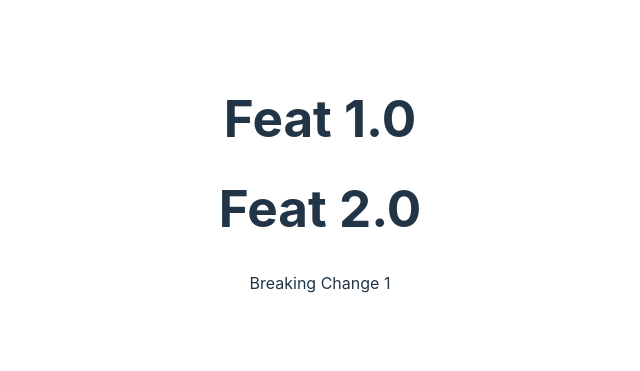
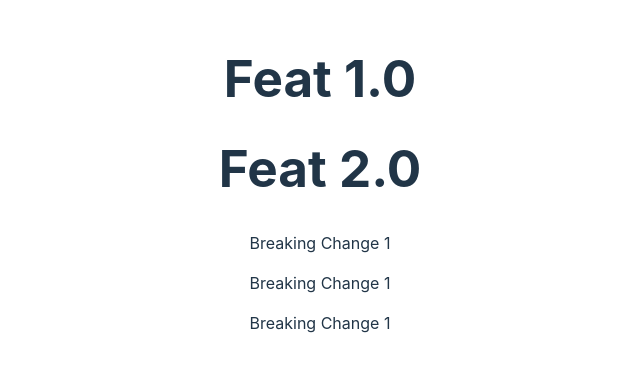
Before and after one commit to Calebosam/version-frontend, a React (Vite) app: page / in a window 1280 px wide. Shown: the part 217-588 px from the top of the page, without its empty margins (320-960 px from the left). Built offline with nearby package versions, Linux system fonts and the light colour scheme.

Commit message:
fix: added something

```diff
--- a/src/App.jsx
+++ b/src/App.jsx
@@ -7,6 +7,8 @@ function App() {
       <h1>Feat 1.0</h1>
       <h1>Feat 2.0</h1>
       <p>Breaking Change 1</p>
+      <p>Breaking Change 1</p>
+      <p>Breaking Change 1</p>
     </>
   )
 }
```
